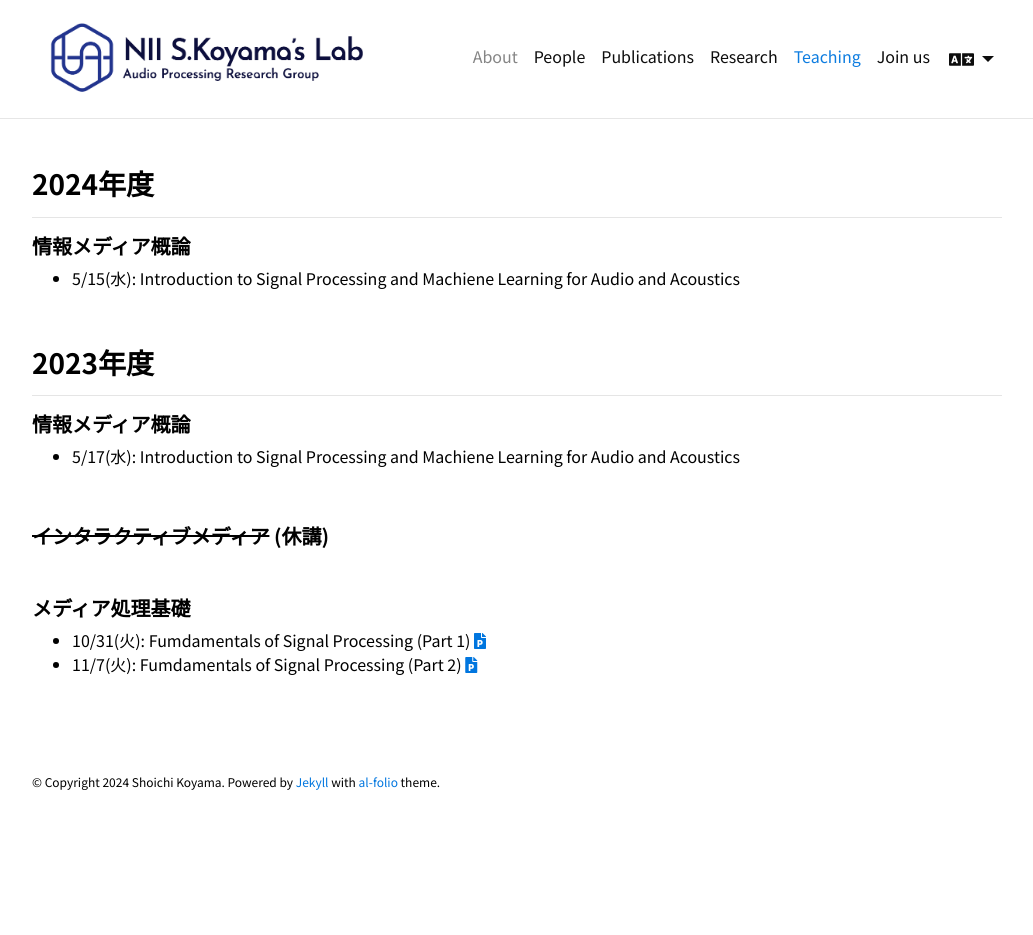
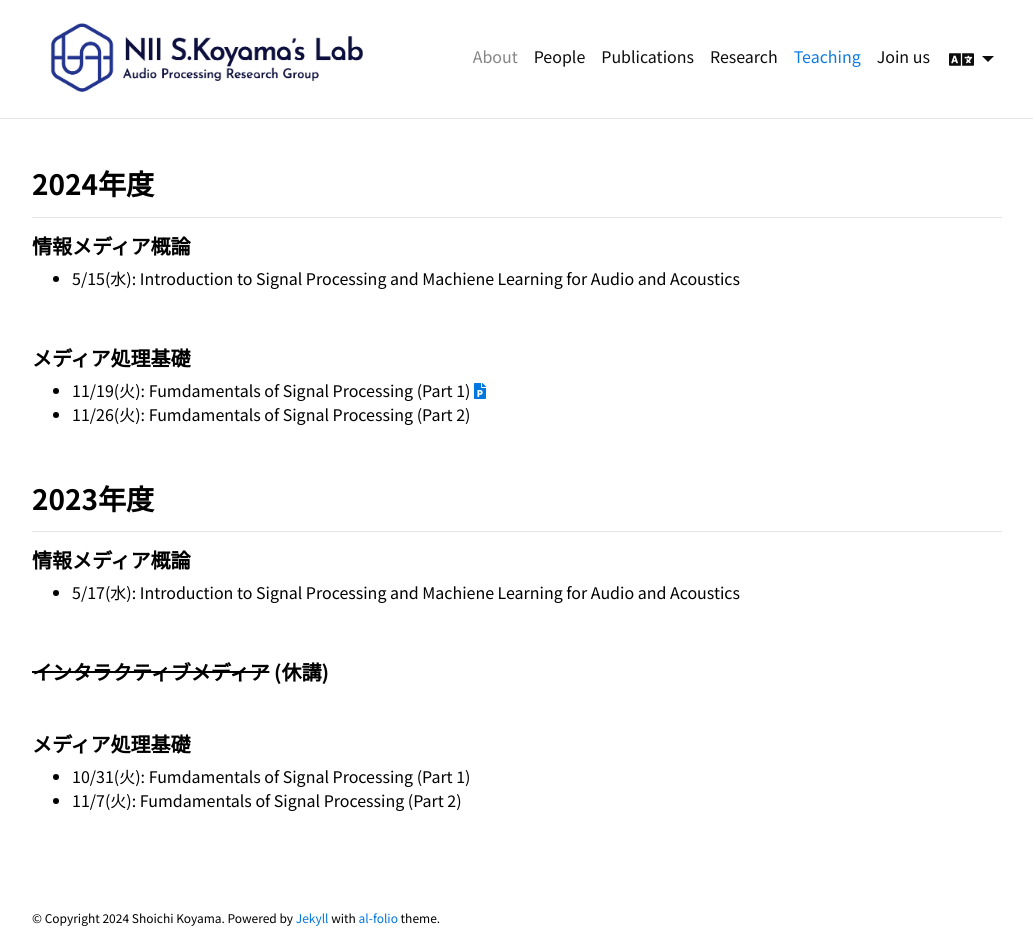
Before and after one commit to skoyamalab/skoyamalab.github.io, a Jekyll site: the page built from _pages_ja/teaching.md, in a window 1280 px wide and 935 px high. Shown: the whole window, without its empty margins (123-1156 px from the left). Built offline with Jekyll 4.4.1, drawn with Linux system fonts in a browser that asks for light colours; comment, search, counter and statistics services are not loaded; a style sheet for code colours, icons or effects is not loaded.

Commit message:
updated teaching

```diff
--- a/_pages_ja/teaching.md
+++ b/_pages_ja/teaching.md
@@ -17,6 +17,12 @@ nav_ja_order: 4
 
 <br />
 
+##### メディア処理基礎
+- 11/19(火): Fumdamentals of Signal Processing (Part 1) [<i class="fas fa-file-powerpoint"></i>]()
+- 11/26(火): Fumdamentals of Signal Processing (Part 2)
+
+<br />
+
 ### 2023年度
 
 ---
@@ -31,7 +37,7 @@ nav_ja_order: 4
 <br />
 
 ##### メディア処理基礎
-- 10/31(火): Fumdamentals of Signal Processing (Part 1) [<i class="fas fa-file-powerpoint"></i>](/assets/pdf/teaching/fund-media-proc2023-1.pdf)
-- 11/7(火): Fumdamentals of Signal Processing (Part 2) [<i class="fas fa-file-powerpoint"></i>](/assets/pdf/teaching/fund-media-proc2023-2.pdf)
+- 10/31(火): Fumdamentals of Signal Processing (Part 1)
+- 11/7(火): Fumdamentals of Signal Processing (Part 2)
 
 <br />
```
Also changed, not shown: _pages/teaching.md (+8 -2 lines).
